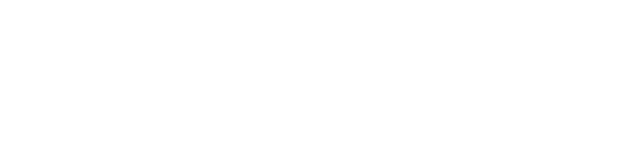
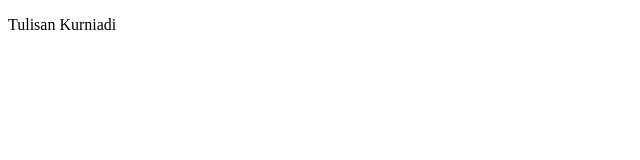
Before and after one commit to andrechrist012/projectPakRamot, a plain HTML site: page index.html in a window 1280 px wide. Shown: the whole page, without its empty margins (0-640 px from the left). Drawn offline with Linux system fonts and the light colour scheme.

Commit message:
tulisan hello

```diff
--- a/index.html
+++ b/index.html
@@ -7,6 +7,6 @@
     <title>Document</title>
 </head>
 <body>
-
+    <p>Tulisan Kurniadi</p>
 </body>
 </html>
```
